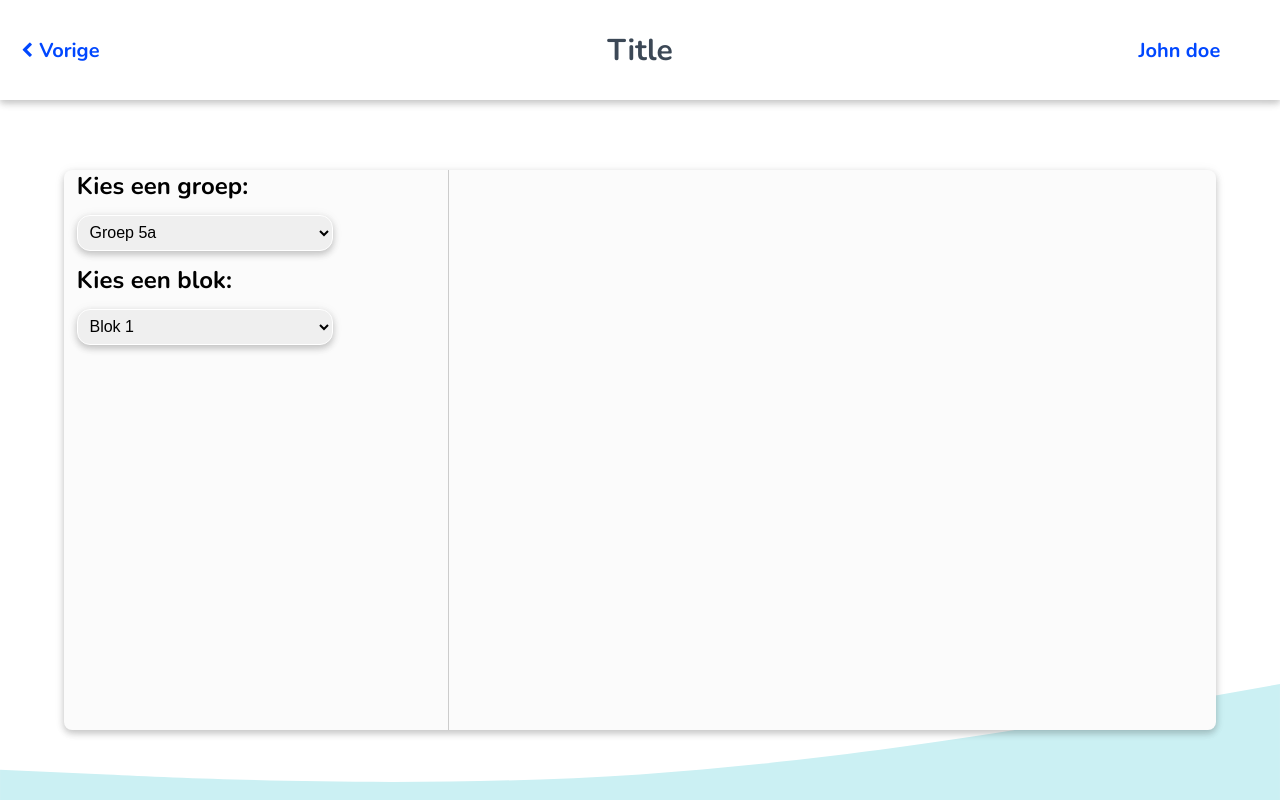
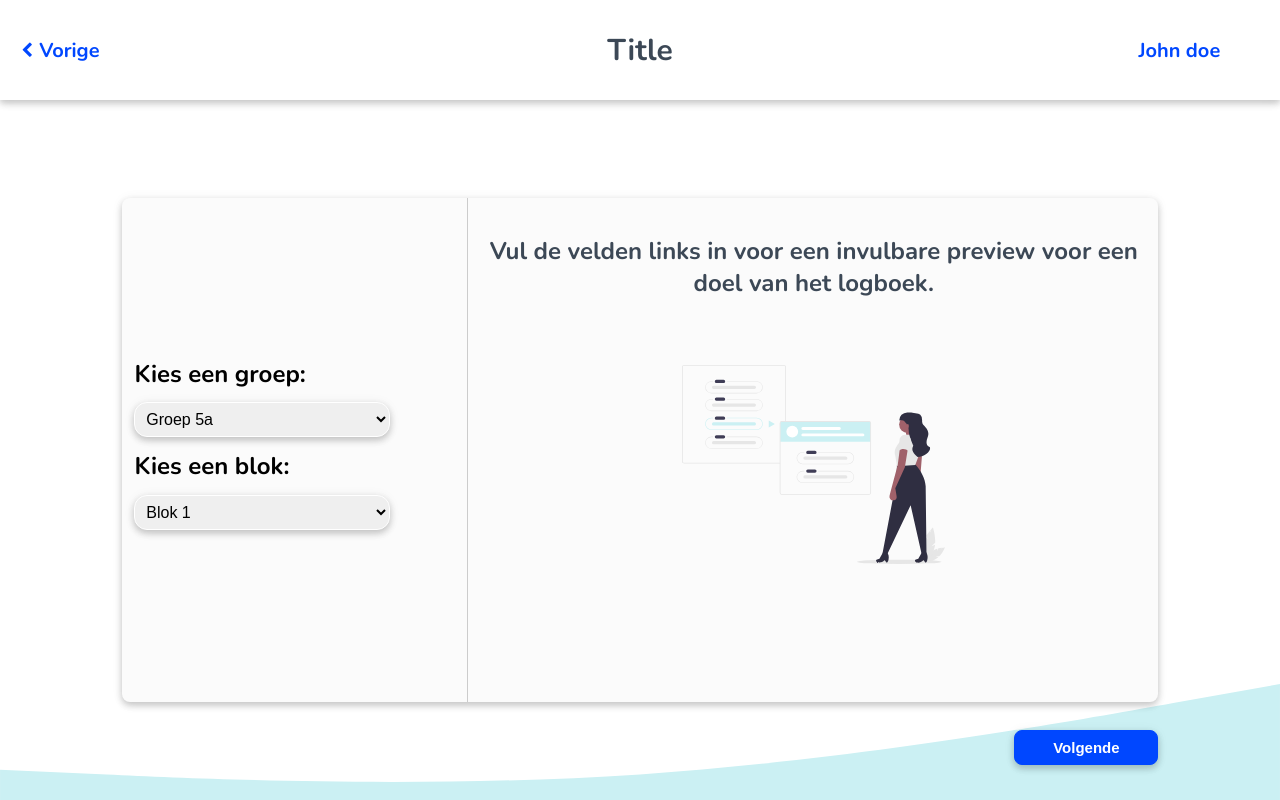
Before and after one commit to Rowan-Paul/HANAIM-DWA-Rekenlogboek, a React (Create React App) app in the folder rekenlogboek/client-side/: page /logbook-designer/new-logbook/page-1 in a window 1280 px wide. Built offline with nearby package versions, Linux system fonts and the light colour scheme.

Commit message:
Updated ESLint, changed common component select, fixed styling

```diff
--- a/rekenlogboek/client-side/src/js/common/Select.js
+++ b/rekenlogboek/client-side/src/js/common/Select.js
@@ -1,17 +1,22 @@
-import React, { useState } from 'react'
+import React from 'react'
 
 import '../../scss/common/Select.scss'
 
 export default function Select(props) {
-	const [value, setValue] = useState(props.option)
 	console.log(props.options)
 
-	const changeValue = e => {}
+	const changeValue = e => {
+		props.changeHandler(e.target.value)
+	}
 
 	const getOptions = () =>
 		props.options.map(option => {
 			return (
-				<option value={option} key={option}>
+				<option
+					value={option}
+					key={option}
+					selected={props.selected === props.option ? true : null}
+				>
 					{option}
 				</option>
 			)
@@ -23,7 +28,7 @@ export default function Select(props) {
 			<select
 				className="select"
 				onChange={e => {
-					changeValue()
+					changeValue(e)
 				}}
 			>
 				{getOptions()}
--- a/rekenlogboek/client-side/src/js/logbook-designer/containers/Page1.js
+++ b/rekenlogboek/client-side/src/js/logbook-designer/containers/Page1.js
@@ -1,26 +1,62 @@
-import React from 'react'
+import React, { useState } from 'react'
 
 import Jumbotron from '../../common/Jumbotron'
 import InfoContainer from '../../common/InfoContainer'
 import Select from '../../common/Select'
+import Button from '../../common/Button'
+import Illustration from '../components/Illustration'
+
+import Image from '../../../img/illustrations/log_select_year.svg'
+import '../../../scss/logbook-designer/containers/NewLogbook.scss'
 
 export default function Page1() {
+	const [group, setGroup] = useState('Groep 5a')
+	const [period, setPeriod] = useState('Blok 1')
+
+	const changeGroupHandler = value => setGroup(value)
+	const changePeriodHandler = value => setPeriod(value)
+
 	return (
+		<div className="new-logbook">
 			<Jumbotron>
-			<div>
+				<div className="vertical-center">
 					{/* TODO: remove dummy options & replace with dynamic data*/}
 					<Select
 						title="Kies een groep:"
-					options={['Groep 5a', 'Groep 6a', 'Groep 6b', 'Groep 7a', 'Groep 8']}
+						selected={group}
+						options={[
+							'Groep 5a',
+							'Groep 6a',
+							'Groep 6b',
+							'Groep 7a',
+							'Groep 8'
+						]}
+						changeHandler={() => changeGroupHandler()}
 					/>
 					<Select
 						title="Kies een blok:"
-					options={['Blok 1', 'Blok 2', 'Blok 3', 'Blok 4', 'Blok 5', 'Blok 6']}
+						selected={period}
+						options={[
+							'Blok 1',
+							'Blok 2',
+							'Blok 3',
+							'Blok 4',
+							'Blok 5',
+							'Blok 6'
+						]}
+						changeHandler={() => changePeriodHandler()}
 					/>
 				</div>
 				<InfoContainer>
-				{/* <img src="../../../img/illustraions/log_select_year.svg" /> */}
+					<Illustration
+						title="Vul de velden links in voor een invulbare preview voor een doel van het logboek."
+						image={Image}
+					/>
 				</InfoContainer>
 			</Jumbotron>
+			<div className="nextButton">
+				<Button color="blue" value="Volgende" />
+			</div>
+		</div>
 	)
 }
--- a/rekenlogboek/client-side/src/js/logbook-designer/containers/Page3.js
+++ b/rekenlogboek/client-side/src/js/logbook-designer/containers/Page3.js
@@ -7,7 +7,7 @@ import Illustration from '../components/Illustration'
 import Image from '../../../img/illustrations/log_select_learning_goals.svg'
 import LearnGoalList from '../components/LearnGoalList'
 
-import '../../../scss/logbook-designer/containers/Page3.scss'
+import '../../../scss/logbook-designer/containers/NewLogbook.scss'
 import Button from '../../common/Button'
 export default function Page3() {
 	const [learnGoals, setlearnGoals] = useState([])
@@ -21,7 +21,7 @@ export default function Page3() {
 	const learnGoalHandler = newGoal => setlearnGoals([...learnGoals, newGoal])
 
 	return (
-		<div className="Page3">
+		<div className="new-logbook">
 			<Jumbotron>
 				<AddLearnGoal handler={learnGoalHandler} />
 				<InfoContainer>
--- a/rekenlogboek/client-side/src/scss/logbook-designer/containers/Page3.scss
+++ b/rekenlogboek/client-side/src/scss/logbook-designer/containers/NewLogbook.scss
@@ -1,4 +1,4 @@
-.Page3 {
+.new-logbook {
 	align-items: center;
 	display: flex;
 	height: 90%;
@@ -12,4 +12,10 @@
 		right: 5%;
 		width: 12.5%;
 	}
+
+	.vertical-center {
+		display: flex;
+		flex-direction: column;
+		justify-content: center;
+	}
 }
```
Also changed, not shown: rekenlogboek/client-side/.eslintrc.json. Lines whose indentation alone changed are shown as unchanged.
